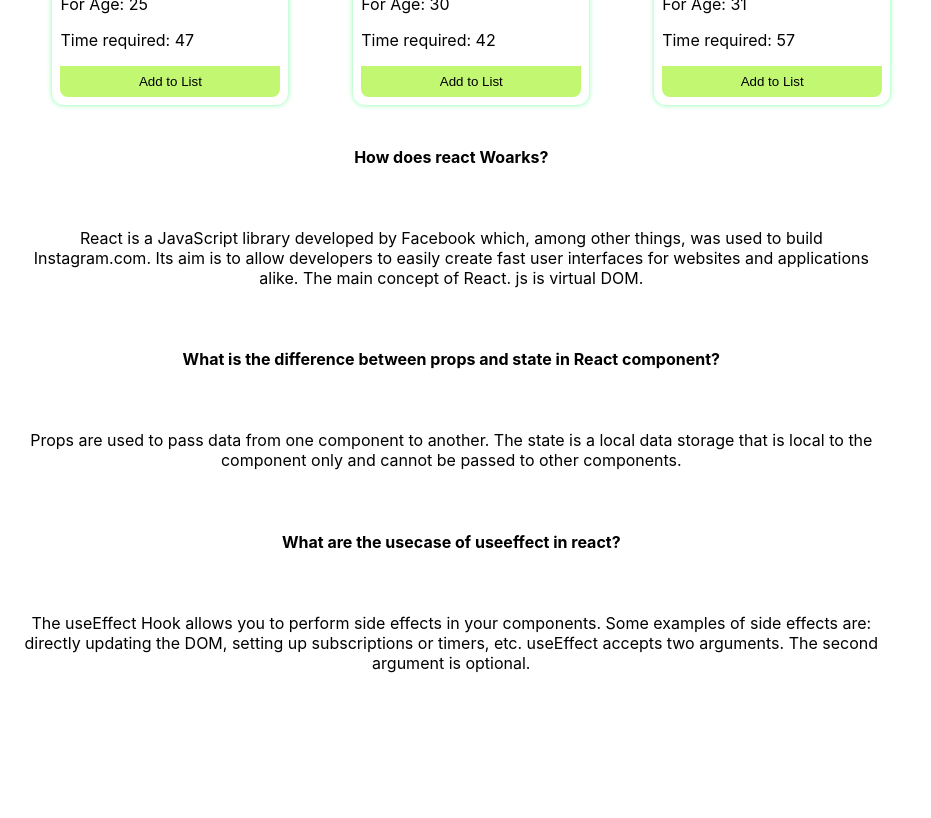
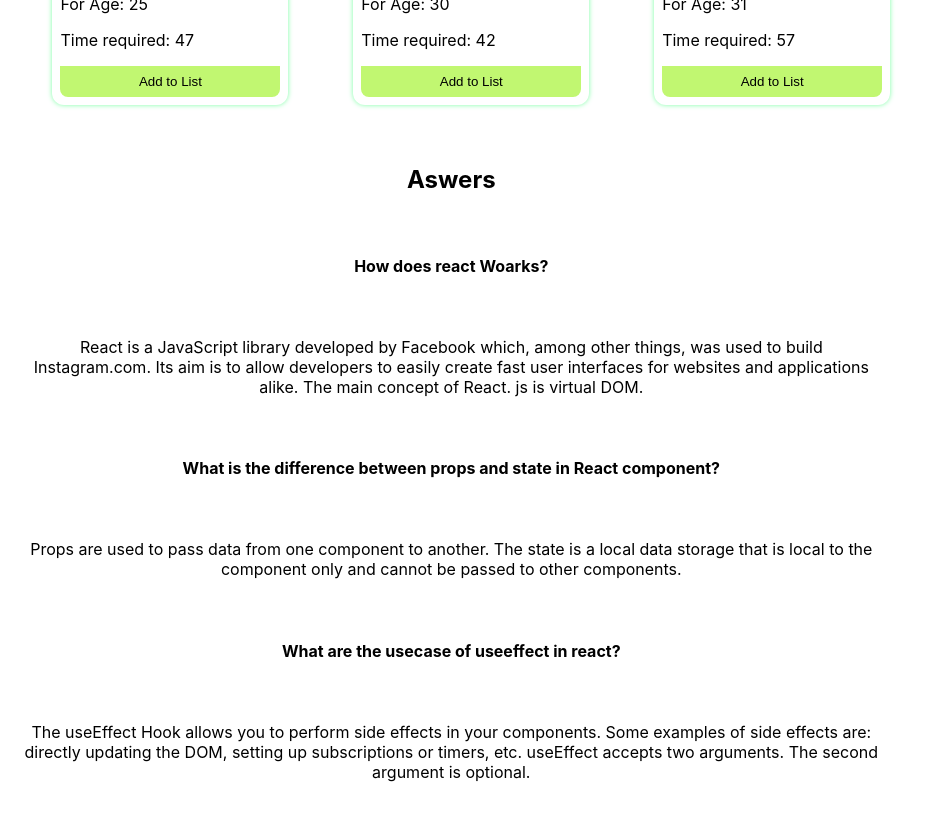
Before and after one commit to sayyed-ahsan/Yogo-World-A8, a React (Create React App) app: page / in a window 1280 px wide. Shown: the part 1500-2318 px from the top of the page, without its empty margins (0-931 px from the left). Before the commit the page ends 2209 px from the top, so only its background shows below. Built offline with nearby package versions, Linux system fonts and the light colour scheme.

Commit message:
All most done

```diff
--- a/src/components/Answer/Answer.css
+++ b/src/components/Answer/Answer.css
@@ -1,3 +1,7 @@
+.all-ans {
+    margin-top: 40px;
+}
+
 .qustion {
     text-align: center;
     padding: 20px;
--- a/src/components/Answer/Answer.js
+++ b/src/components/Answer/Answer.js
@@ -2,7 +2,8 @@ import React from 'react';
 import './Answer.css'
 const Answer = () => {
     return (
-        <div>
+        <div className='all-ans'>
+            <h2 className='answer'>Aswers</h2>
             <h4 className='qustion'>How does react Woarks?</h4>
             <p className='answer'>React is a JavaScript library developed by Facebook which, among other things, was used to build Instagram.com. Its aim is to allow developers to easily create fast user interfaces for websites and applications alike. The main concept of React. js is virtual DOM.</p>
             <h4 className='qustion'>What is the difference between props and state in React component?</h4>
```
